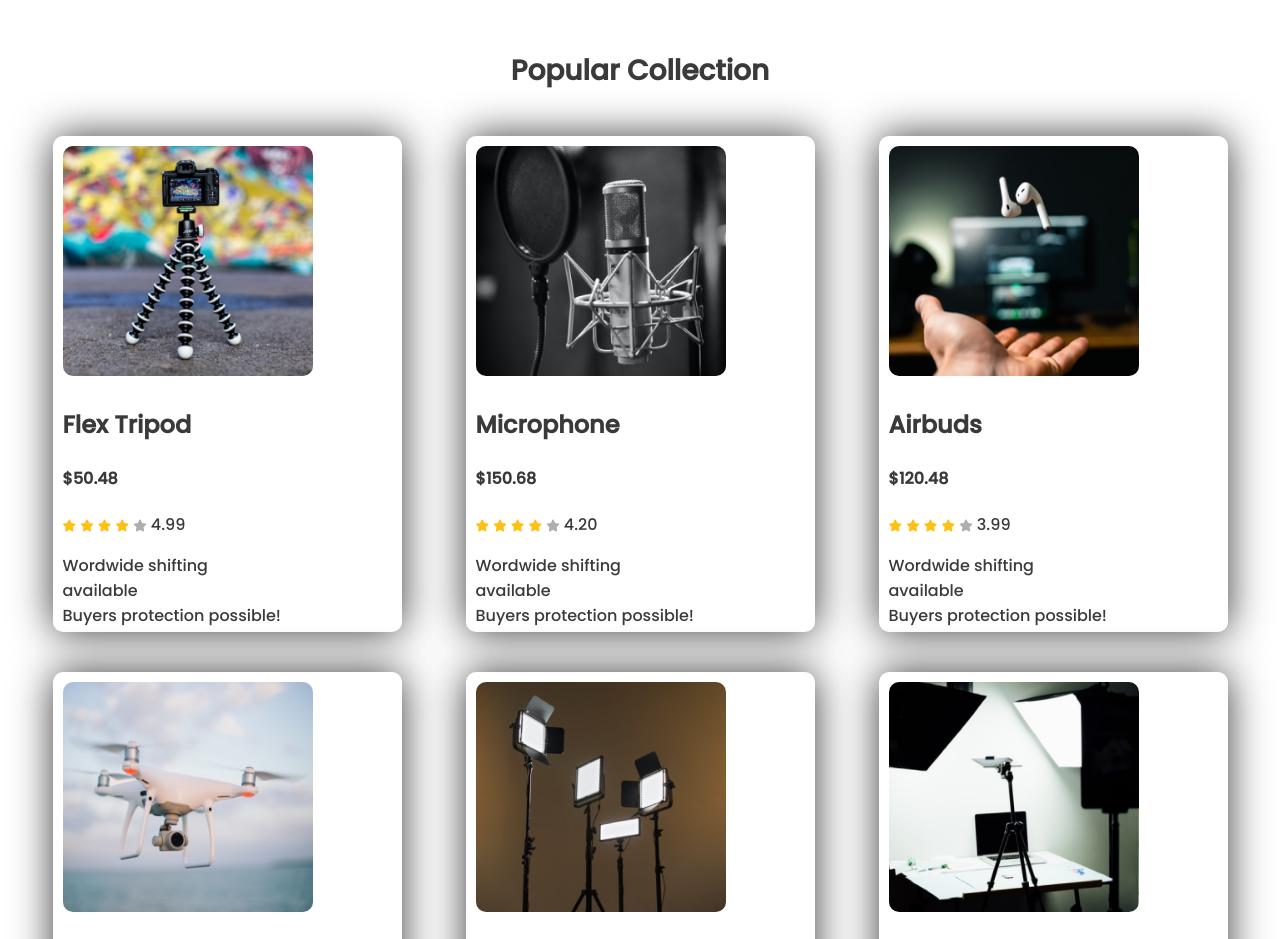
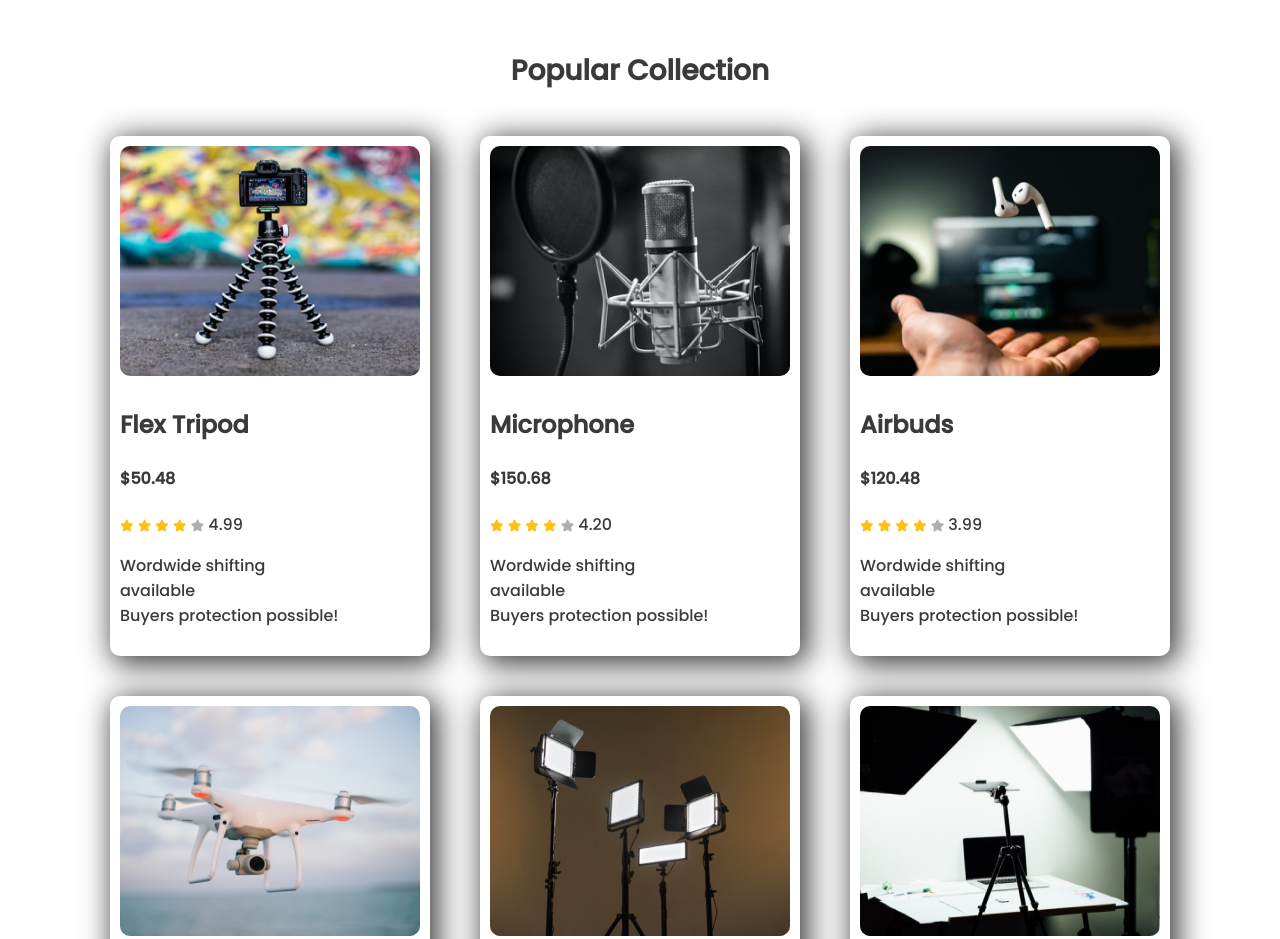
Before and after one commit to Nijumdip/influe-gear, a plain HTML site: page index.html in a window 1280 px wide. Shown: the part 590-1529 px from the top of the page. Drawn offline with Linux system fonts and the light colour scheme.

Commit message:
bug fixing

```diff
--- a/style.css
+++ b/style.css
@@ -68,6 +68,9 @@ button {
   .right-div {
     margin-top: 30px;
   }
+  .right-div img{
+      width: 75%;
+  }
 }
 @media only screen and (min-width: 577px) and (max-width: 768px) {
   header,
@@ -95,20 +98,22 @@ button {
 }
 .popular-collections {
   display: grid;
+  justify-content: center;
+  align-items: center;
   grid-template-columns: repeat(3, 1fr);
-  grid-column-gap: 24px;
+  grid-column-gap: 10px;
 }
 .collection {
-  width: 329px;
-  height: 476px;
+  width: 300px;
+  height: 500px;
   background-color: #ffffff;
   border-radius: 10px;
-  box-shadow: 0px 0px 40px;
+  box-shadow: 5px 5px 30px 3px;
   padding: 10px;
   margin: 20px;
 }
 .collection .banner img {
-  width: 250px;
+  width: 300px;
   height: 230px;
   border-radius: 10px;
 }
@@ -131,7 +136,7 @@ button {
   .section-two {
     width: 100%;
   }
-  .popular-collections{
+  .popular-collections {
     grid-template-columns: repeat(1, 1fr);
     flex-direction: column;
   }
@@ -140,7 +145,7 @@ button {
   .section-two {
     width: 100%;
   }
-      .popular-collections{
+  .popular-collections {
     grid-template-columns: repeat(1, 1fr);
     flex-direction: column;
   }
```
Lines whose indentation alone changed are shown as unchanged.
